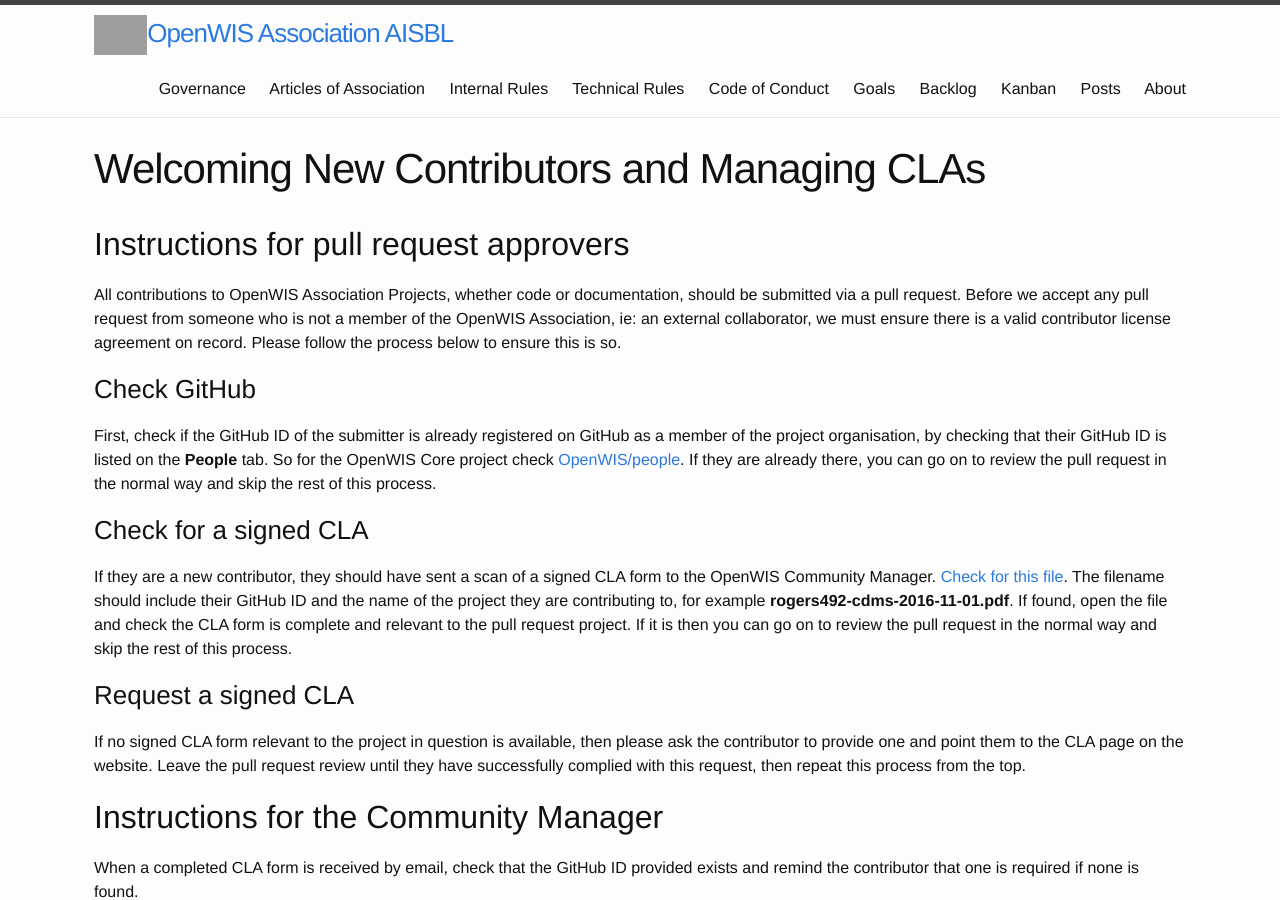
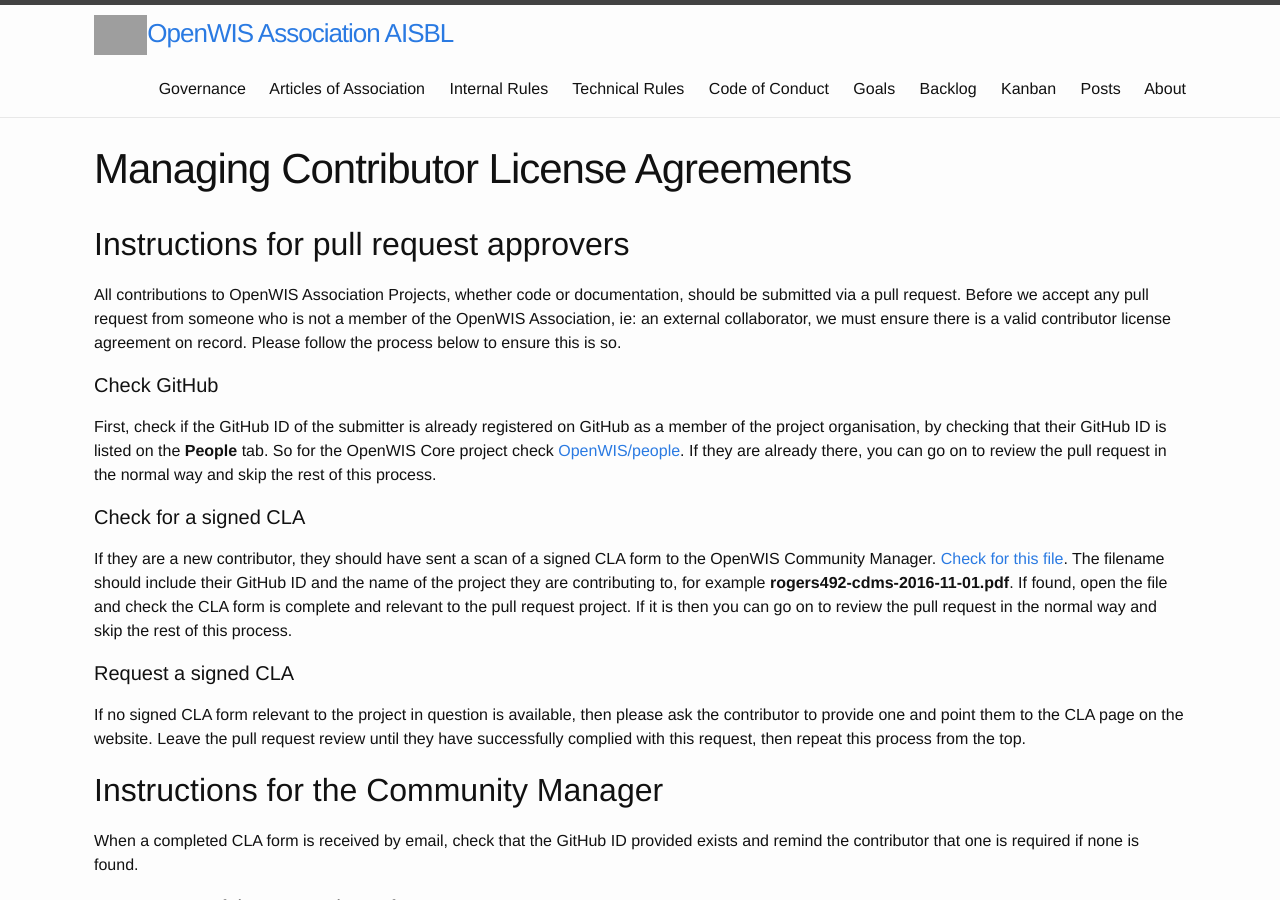
Before and after one commit to OpenWIS/openwis-documentation, a Jekyll site: the page built from static/CLA/CLAprocess.md, in a window 1280 px wide and 900 px high. Built offline with Jekyll 4.4.1, drawn with Linux system fonts in a browser that asks for light colours; grey boxes are pictures that could not be loaded.

Commit message:
Updated CLA process

```diff
--- a/static/CLA/CLAprocess.md
+++ b/static/CLA/CLAprocess.md
@@ -1,5 +1,5 @@
 ---
-title: Welcoming New Contributors and Managing CLAs
+title: Managing Contributor License Agreements
 layout: page
 ---
 
@@ -7,15 +7,15 @@
 
 All contributions to OpenWIS Association Projects, whether code or documentation, should be submitted via a pull request.  Before we accept any pull request from someone who is not a member of the OpenWIS Association, ie: an external collaborator, we must ensure there is a valid contributor license agreement on record.  Please follow the process below to ensure this is so.
 
-### Check GitHub
+#### Check GitHub
 
 First, check if the GitHub ID of the submitter is already registered on GitHub as a member of the project organisation, by checking that their GitHub ID is listed on the **People** tab.  So for the OpenWIS Core project check [OpenWIS/people](https://github.com/orgs/OpenWIS/people).  If they are already there, you can go on to review the pull request in the normal way and skip the rest of this process.
 
-### Check for a signed CLA
+#### Check for a signed CLA
 
 If they are a new contributor, they should have sent a scan of a signed CLA form to the OpenWIS Community Manager.  [Check for this file](https://github.com/OpenWIS/openwis-documentation/tree/gh-pages/static/CLA/CLA-Forms-scanned-DO-NOT-DELETE).  The filename should include their GitHub ID and the name of the project they are contributing to, for example **rogers492-cdms-2016-11-01.pdf**.  If found, open the file and check the CLA form is complete and relevant to the pull request project.  If it is then you can go on to review the pull request in the normal way and skip the rest of this process.
 
-### Request a signed CLA
+#### Request a signed CLA
 
 If no signed CLA form relevant to the project in question is available, then please ask the contributor to provide one and point them to the CLA page on the website.  Leave the pull request review until they have successfully complied with this request, then repeat this process from the top.
 
@@ -23,11 +23,11 @@
 
 When a completed CLA form is received by email, check that the GitHub ID provided exists and remind the contributor that one is required if none is found.
 
-## Save a copy of the scanned CLA form
+#### Save a copy of the scanned CLA form
 
 Name the file according to the convention **githubId-projectName-YYYY-MM-DD.ext**, using the information in the form, for example: **lmika-bom-cdms-2016-12-15.pdf**.  Save it to the GitHub repo folder at OpenWIS/openwis-documentation [/static/CLA/CLA-Forms-scanned-DO-NOT-DELETE/]( {{"https://github.com/OpenWIS/openwis-documentation/tree/gh-pages/static/CLA/CLA-Forms-scanned-DO-NOT-DELETE"}} ).
 
-## Add the new contributor to the project organisation
+#### Add the new contributor to the project organisation
 
 Raise a request to do this with the [CM-Team](https://github.com/cmteam-metoffice).  Notify the new contributor when this has been done.
 
```
